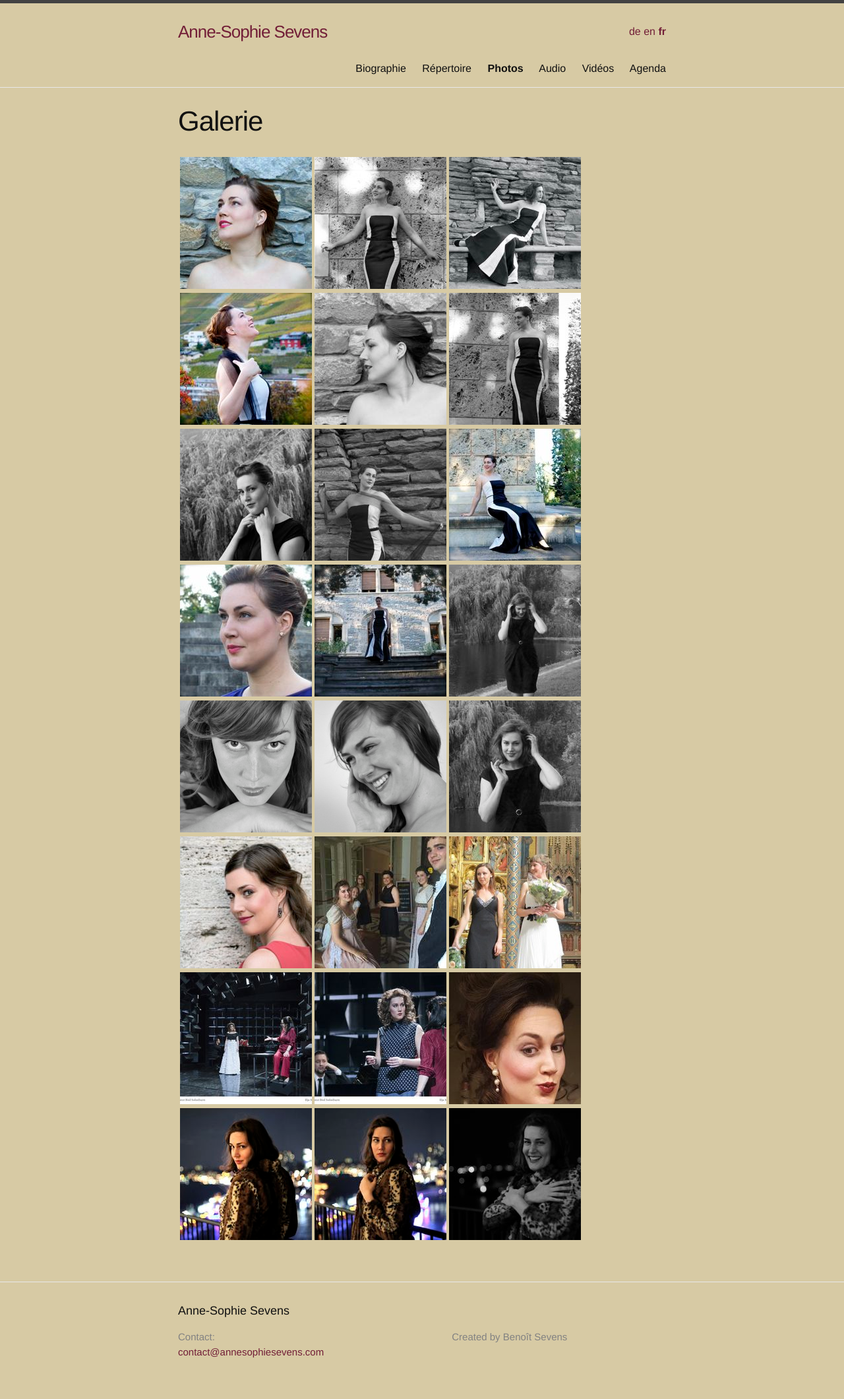
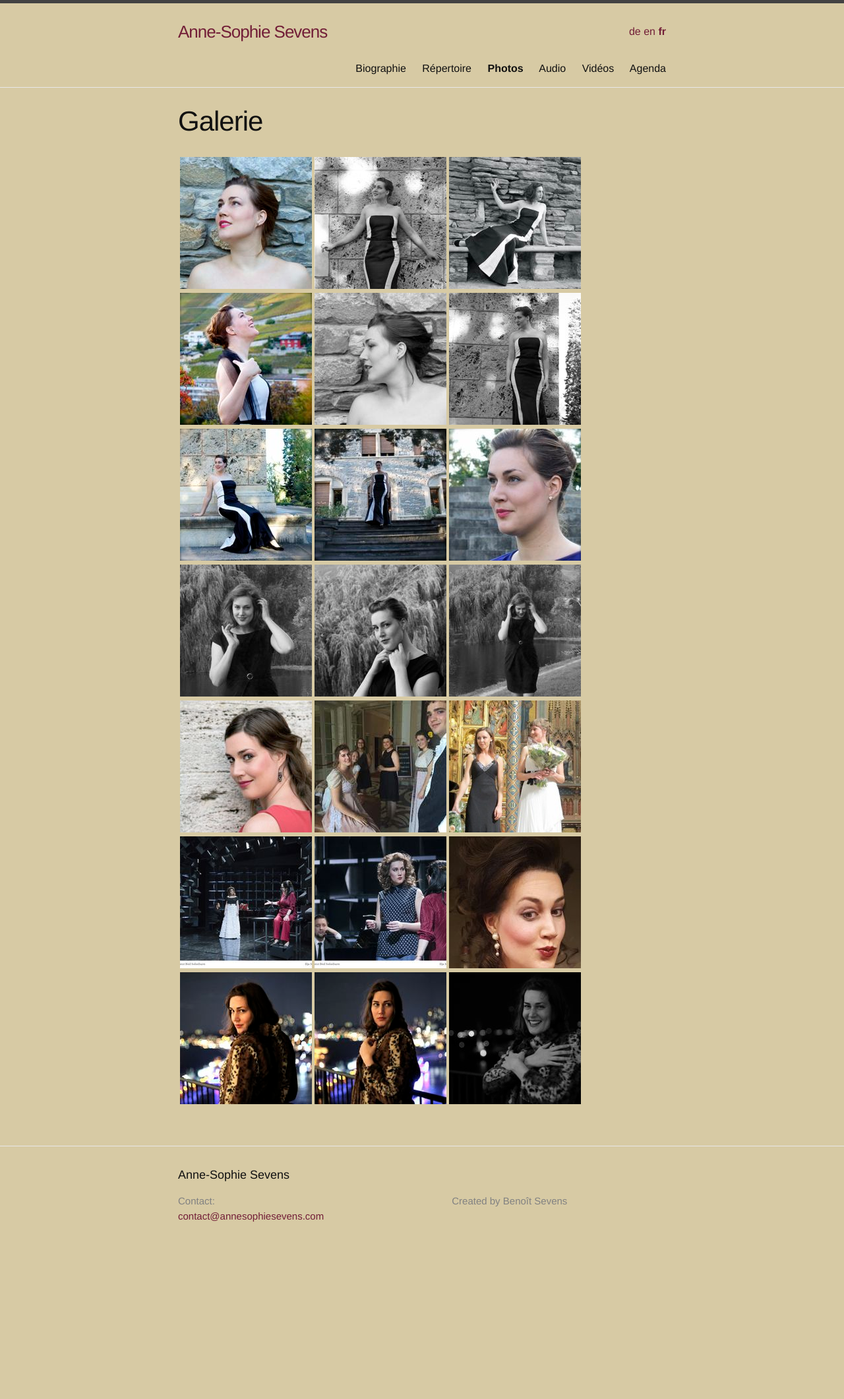
Before and after one commit to annesophie-sevens/annesophie-sevens.github.io, a Jekyll site: the page built from pictures-fr.md, in a window 1280 px wide. Shown: the whole page at 66% size. Built offline with Jekyll 4.4.1, drawn with Linux system fonts in a browser that asks for light colours; after the commit the page ends 1915 px from its top, so only the background shows below that.

Commit message:
Update pictures-fr.md

```diff
--- a/pictures-fr.md
+++ b/pictures-fr.md
@@ -9,11 +9,9 @@
 
 | <a href="/assets/a4.jpg"> ![]({{ site.baseurl }}/assets/a4-thumbnail.jpg) </a> | <a href="/assets/a2.jpg"> ![]({{ site.baseurl }}/assets/a2-thumbnail.jpg) </a> | <a href="/assets/a1.jpg">![]({{ site.baseurl }}/assets/a1-thumbnail.jpg) </a> |
 
-| <a href="/assets/a11.jpg">  ![]({{ site.baseurl }}/assets/a11-thumbnail.jpg) </a> | <a href="/assets/a5.jpg"> ![]({{ site.baseurl }}/assets/a5-thumbnail.jpg) </a> | <a href="/assets/a12.jpg"> ![]({{ site.baseurl }}/assets/a12-thumbnail.jpg) </a>|
+|  <a href="/assets/a12.jpg">  ![]({{ site.baseurl }}/assets/a12-thumbnail.jpg) </a> | <a href="/assets/a7.jpg"> ![]({{ site.baseurl }}/assets/a7-thumbnail.jpg) </a>|<a href="/assets/a9.jpg"> ![]({{ site.baseurl }}/assets/a9-thumbnail.jpg) </a>|
 
-|  <a href="/assets/a9.jpg">  ![]({{ site.baseurl }}/assets/a9-thumbnail.jpg) </a> | <a href="/assets/a7.jpg"> ![]({{ site.baseurl }}/assets/a7-thumbnail.jpg) </a>|<a href="/assets/a13.jpg"> ![]({{ site.baseurl }}/assets/a13-thumbnail.jpg) </a>|
-
-| <a href="/assets/picture1.jpg">  ![]({{ site.baseurl }}/assets/picture1-thumbnail.jpg) </a> | <a href="/assets/picture5.jpg"> ![]({{ site.baseurl }}/assets/picture5-thumbnail.jpg) </a> | <a href="/assets/a14.jpg"> ![]({{ site.baseurl }}/assets/a14-thumbnail.jpg) </a>|
+| <a href="/assets/a14.jpg">  ![]({{ site.baseurl }}/assets/a14-thumbnail.jpg) </a> | <a href="/assets/a11.jpg"> ![]({{ site.baseurl }}/assets/a11-thumbnail.jpg) </a> | <a href="/assets/a13.jpg"> ![]({{ site.baseurl }}/assets/a13-thumbnail.jpg) </a>|
 
 | <a href="/assets/muurfoto.jpg"> ![]({{ site.baseurl }}/assets/muurfoto_thumbnail.jpg) </a> | <a href="/assets/107.jpg"> ![]({{ site.baseurl }}/assets/107-thumbnail.jpg) </a> | <a href="/assets/101.jpg">![]({{ site.baseurl }}/assets/101-thumbnail.jpg) </a> |
 
```
